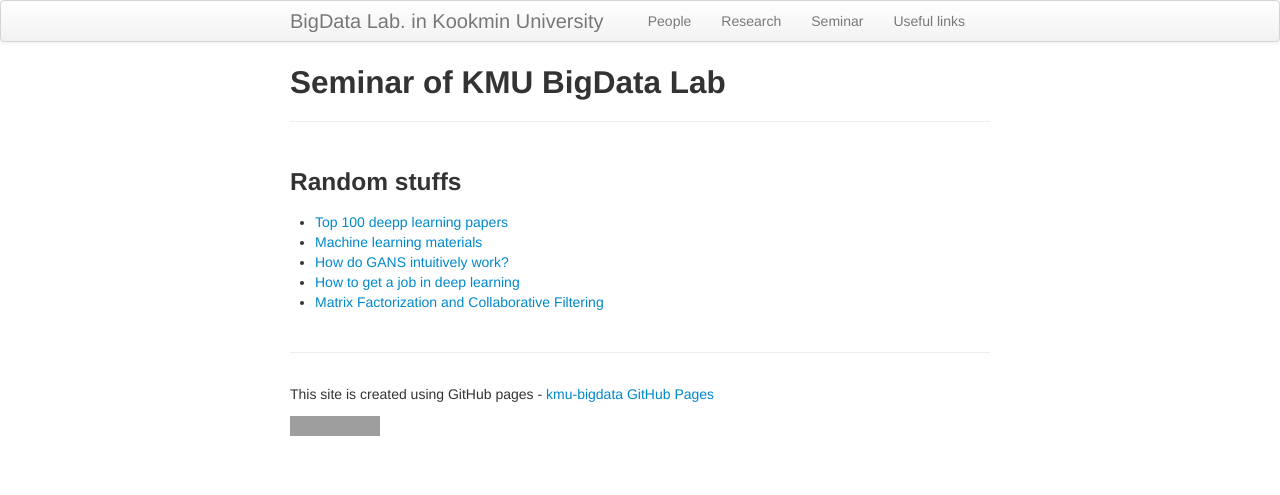
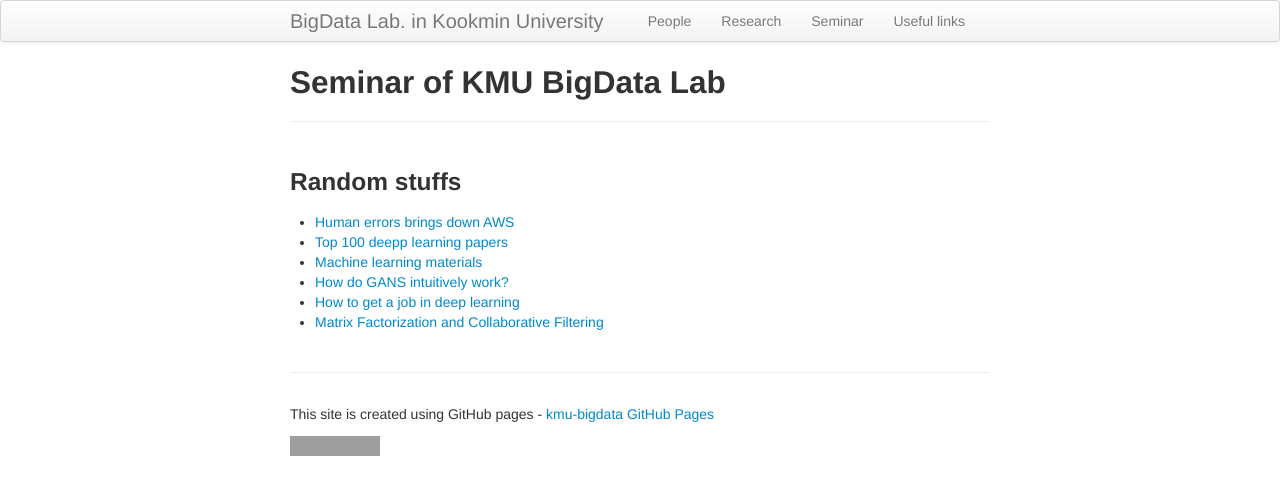
Before and after one commit to ddps-lab/kmu-bigdata.github.io, a Jekyll site: the page built from links/index.md, in a window 1280 px wide. Shown: the top 495 px of the page. Built offline with Jekyll 4.4.1, drawn with Linux system fonts in a browser that asks for light colours; grey boxes are pictures that could not be loaded.

Commit message:
adding AWS outage issue

```diff
--- a/links/index.md
+++ b/links/index.md
@@ -5,6 +5,7 @@
 description: Seminar schedule of BigData Lab  in KMU
 ---
 ### Random stuffs
+* [Human errors brings down AWS](https://www.bloomberg.com/news/articles/2017-03-02/amazon-says-employee-error-caused-tuesday-s-cloud-outage)
 * [Top 100 deepp learning papers](https://github.com/terryum/awesome-deep-learning-papers)
 * [Machine learning materials](https://github.com/off99555/machine-learning-curriculum)
 * [How do GANS intuitively work?](https://hackernoon.com/how-do-gans-intuitively-work-2dda07f247a1#.7v46emcq0)
```
